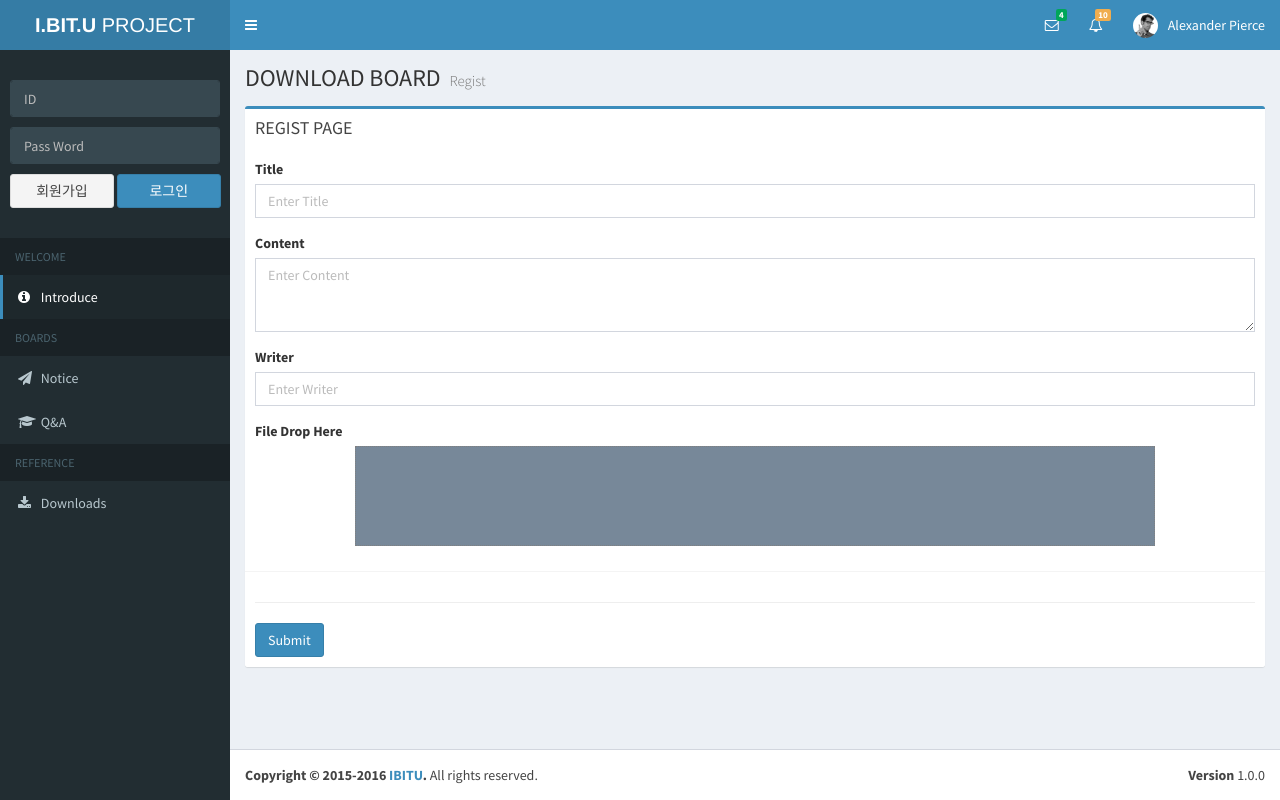
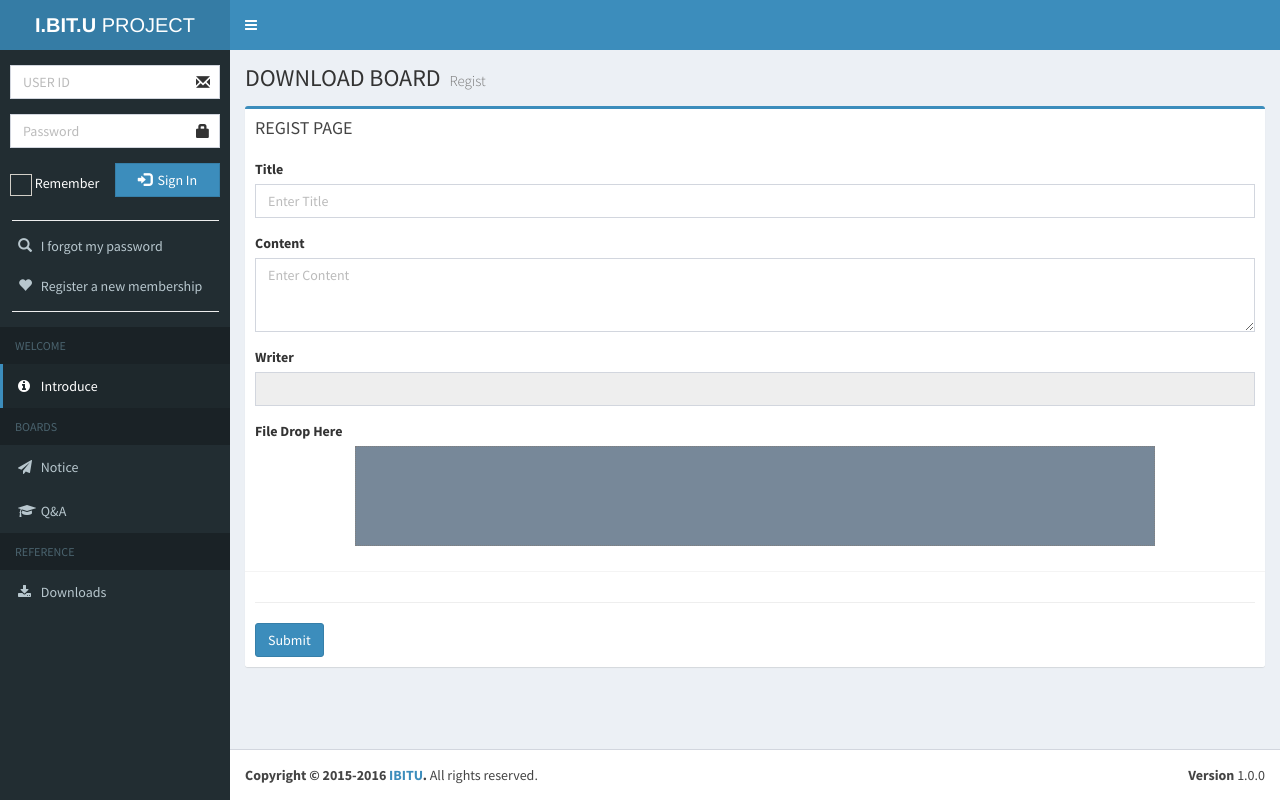
Before and after one commit to 3JO/mariaBrd, a Java web app: page /dboard/registPage in a window 1280 px wide. Run offline with Spring Boot 4, a stand-in JSP engine, Linux system fonts and the light colour scheme; the project's own start-up code is not run, and a stand-in starts its controllers and pages; some libraries are stand-ins or nearby versions.

Commit message:
login + regist account

```diff
--- a/src/main/webapp/WEB-INF/spring/appServlet/servlet-context.xml
+++ b/src/main/webapp/WEB-INF/spring/appServlet/servlet-context.xml
@@ -40,7 +40,7 @@
 
 	<beans:bean id="authInterceptor" class="org.ibitu.interceptor.AuthInterceptor"></beans:bean>
 
-	<beans:bean id="loginInterceptor" class="org.ibitu.interceptor.LoginInterceptor" />
+	<beans:bean id="loginInterceptor" class="org.ibitu.interceptor.LoginInterceptor"></beans:bean>
 	<interceptors>
 		<interceptor>
 			<mapping path="/user/loginPost" />
@@ -50,8 +50,12 @@
 			<mapping path="/*/register" />
 			<mapping path="/*/modify" />
 			<mapping path="/*/remove" />
+			<mapping path="/dboard/registPage" />
+			<mapping path="/dboard/modifyPage" />
+			<mapping path="/dboard/removePage" />
 			<beans:ref bean="authInterceptor" />
 		</interceptor>
+
 	</interceptors>
 
 
--- a/src/main/webapp/WEB-INF/views/account/createAccount.jsp
+++ b/src/main/webapp/WEB-INF/views/account/createAccount.jsp
@@ -1,5 +1,4 @@
 <%@ taglib uri="http://java.sun.com/jsp/jstl/core" prefix="c"%>
-<%@ page session="false"%>
 <%@ page language="java" contentType="text/html; charset=UTF-8"
    pageEncoding="UTF-8"%>
 <%@ taglib prefix="fmt" uri="http://java.sun.com/jsp/jstl/fmt"%>
--- a/src/main/webapp/WEB-INF/views/dboard/list.jsp
+++ b/src/main/webapp/WEB-INF/views/dboard/list.jsp
@@ -2,7 +2,7 @@
 	pageEncoding="UTF-8"%>
 <%@ taglib uri="http://java.sun.com/jsp/jstl/core" prefix="c"%>
 <%@ taglib prefix="fmt" uri="http://java.sun.com/jsp/jstl/fmt"%>
-<%@ page session="false"%>
+
 
 <%@include file="../include/header.jsp"%>
 
@@ -28,6 +28,7 @@
 						<h3 class="box-title">LIST ALL PAGE</h3>
 						<button type="submit" class="btn btn-primary pull-right">New
 							Board</button>
+							<form action="/user/logout" method="post"><button>logout</button></form>
 					</div>
 
 					<table class="table table-bordered">
--- a/src/main/webapp/WEB-INF/views/dboard/registPage.jsp
+++ b/src/main/webapp/WEB-INF/views/dboard/registPage.jsp
@@ -50,7 +50,7 @@
 							<div class="form-group">
 								<label for="exampleInputEmail1">Writer</label> <input
 									type="text" name="writer" class="form-control"
-									placeholder="Enter Writer">
+									value='${login.uid }' readonly>
 							</div>
 
 							<div class="form-group">
--- a/src/main/webapp/WEB-INF/views/home.jsp
+++ b/src/main/webapp/WEB-INF/views/home.jsp
@@ -1,5 +1,4 @@
 <%@ taglib uri="http://java.sun.com/jsp/jstl/core" prefix="c"%>
-<%@ page session="false"%>
 <%@ page language="java" contentType="text/html; charset=UTF-8"
 	pageEncoding="UTF-8"%>
 <%@ taglib prefix="fmt" uri="http://java.sun.com/jsp/jstl/fmt"%>
@@ -25,7 +24,7 @@
 
 	<!-- <section class="content-header"> 이거 살리면 gif파일사이에 공간이 생김-->
 
-		<img src= "/resources/main_weather.gif" width="100%" height="390">
+		<img src= "/resources/main_weather.gif" width="100%" height="170px">
 
 	<!-- </section> -->
 
--- a/src/main/webapp/WEB-INF/views/iboard/introduce.jsp
+++ b/src/main/webapp/WEB-INF/views/iboard/introduce.jsp
@@ -2,7 +2,6 @@
 	pageEncoding="UTF-8"%>
 <%@ taglib uri="http://java.sun.com/jsp/jstl/core" prefix="c"%>
 <%@ taglib prefix="fmt" uri="http://java.sun.com/jsp/jstl/fmt"%>
-<%@ page session="false"%>
 
 <%@include file="../include/header.jsp"%>
 
--- a/src/main/webapp/WEB-INF/views/include/header.jsp
+++ b/src/main/webapp/WEB-INF/views/include/header.jsp
@@ -5,7 +5,7 @@
 <html>
 <head>
 <meta charset="UTF-8">
-<title>IBITU | Project</title>
+<title>IBITU | HoloVision</title>
 <meta
 	content='width=device-width, initial-scale=1, maximum-scale=1, user-scalable=no'
 	name='viewport'>
@@ -22,6 +22,8 @@
 	rel="stylesheet" type="text/css" />
 <!-- Theme style -->
 <link href="/resources/dist/css/AdminLTE.min.css" rel="stylesheet"
+	type="text/css" />
+<link href="/resources/plugins/iCheck/square/blue.css" rel="stylesheet"
 	type="text/css" />
 <!-- AdminLTE Skins. Choose a skin from the css/skins
          folder instead of downloading all of them to reduce the load. -->
@@ -40,10 +42,18 @@
 <!-- jQuery 2.1.4 -->
 <script src="/resources/plugins/jQuery/jQuery-2.1.4.min.js"></script>
 <script type="text/javascript" src="/resources/js/upload.js"></script>
-<script src="https://cdnjs.cloudflare.com/ajax/libs/handlebars.js/4.0.5/handlebars.js"></script>
+<!-- Bootstrap 3.3.2 JS -->
+<script src="/resources/bootstrap/js/bootstrap.min.js"
+	type="text/javascript"></script>
+<!-- iCheck -->
+<script src="/resources/plugins/iCheck/icheck.min.js"
+	type="text/javascript"></script>
+<script
+	src="https://cdnjs.cloudflare.com/ajax/libs/handlebars.js/4.0.5/handlebars.js"></script>
+<%@ taglib uri="http://java.sun.com/jsp/jstl/core" prefix="c"%>
 <body class="skin-blue sidebar-mini">
 	<div class="wrapper">
-
+	<c:if test="${empty login}">
 			<header class="main-header">
 				<!-- Logo -->
 				<a href="http://localhost:8080/" class="logo"> <!-- mini logo for sidebar mini 50x50 pixels -->
@@ -54,161 +64,155 @@
 				<nav class="navbar navbar-static-top" role="navigation">
 					<!-- Sidebar toggle button-->
 					<a href="#" class="sidebar-toggle" data-toggle="offcanvas"
-					role="button"> <span class="sr-only">Toggle navigation</span> <span
-					class="icon-bar"></span> <span class="icon-bar"></span> <span
+						role="button"> <span class="sr-only">Toggle navigation</span>
+						<span class="icon-bar"></span> <span class="icon-bar"></span> <span
+						class="icon-bar"></span>
+					</a>
+				</nav>
+			</header>
+		</c:if>
+
+		<c:if test="${not empty login}">
+			<header class="main-header">
+				<!-- Logo -->
+				<a href="http://localhost:8080/" class="logo"> <!-- mini logo for sidebar mini 50x50 pixels -->
+					<span class="logo-mini"><b>IBU</b></span> <!-- logo for regular state and mobile devices -->
+					<span class="logo-lg"><b>I.BIT.U</b> PROJECT</span>
+				</a>
+				<!-- Header Navbar: style can be found in header.less -->
+				<nav class="navbar navbar-static-top" role="navigation">
+					<!-- Sidebar toggle button-->
+					<a href="#" class="sidebar-toggle" data-toggle="offcanvas"
+						role="button"> <span class="sr-only">Toggle navigation</span>
+						<span class="icon-bar"></span> <span class="icon-bar"></span> <span
 						class="icon-bar"></span>
 					</a>
 					<div class="navbar-custom-menu">
 						<ul class="nav navbar-nav">
-						<!-- Messages: style can be found in dropdown.less-->
-						<li class="dropdown messages-menu"><a href="#"
-							class="dropdown-toggle" data-toggle="dropdown"> <i
-								class="fa fa-envelope-o"></i> <span class="label label-success">4</span>
-						</a>
-							<ul class="dropdown-menu">
-								<li class="header">You have 4 messages</li>
-								<li>
-									<!-- inner menu: contains the actual data -->
-									<ul class="menu">
-										<li>
-											<!-- start message --> <a href="#">
-												<div class="pull-left">
-													<img src="/resources/dist/img/user7-128x128.jpg"
-														class="img-circle" alt="User Image" />
-												</div>
-												<h4>
-													Support Team <small><i class="fa fa-clock-o"></i> 5
-														mins</small>
-												</h4>
-												<p>Why not buy a new awesome theme?</p>
-										</a>
-										</li>
-										<!-- end message -->
-										<li><a href="#">
-												<div class="pull-left">
-													<img src="/resources/dist/img/user3-128x128.jpg"
-														class="img-circle" alt="user image" />
-												</div>
-												<h4>
-													AdminLTE Design Team <small><i
-														class="fa fa-clock-o"></i> 2 hours</small>
-												</h4>
-												<p>Why not buy a new awesome theme?</p>
-										</a></li>
-										<li><a href="#">
-												<div class="pull-left">
-													<img src="/resources/dist/img/user4-128x128.jpg"
-														class="img-circle" alt="user image" />
-												</div>
-												<h4>
-													Developers <small><i class="fa fa-clock-o"></i>
-														Today</small>
-												</h4>
-												<p>Why not buy a new awesome theme?</p>
-										</a></li>
-										<li><a href="#">
-												<div class="pull-left">
-													<img src="/resources/dist/img/user3-128x128.jpg"
-														class="img-circle" alt="user image" />
-												</div>
-												<h4>
-													Sales Department <small><i class="fa fa-clock-o"></i>
-														Yesterday</small>
-												</h4>
-												<p>Why not buy a new awesome theme?</p>
-										</a></li>
-										<li><a href="#">
-												<div class="pull-left">
-													<img src="/resources/dist/img/user4-128x128.jpg"
-														class="img-circle" alt="user image" />
-												</div>
-												<h4>
-													Reviewers <small><i class="fa fa-clock-o"></i> 2
-														days</small>
-												</h4>
-												<p>Why not buy a new awesome theme?</p>
-										</a></li>
-									</ul>
-								</li>
-								<li class="footer"><a href="#">See All Messages</a></li>
-							</ul></li>
-						<!-- Notifications: style can be found in dropdown.less -->
-						<li class="dropdown notifications-menu"><a href="#"
-							class="dropdown-toggle" data-toggle="dropdown"> <i
-								class="fa fa-bell-o"></i> <span class="label label-warning">10</span>
-						</a>
-							<ul class="dropdown-menu">
-								<li class="header">You have 10 notifications</li>
-								<li>
-									<!-- inner menu: contains the actual data -->
-									<ul class="menu">
-										<li><a href="#"> <i class="fa fa-users text-aqua"></i>
-												5 new members joined today
-										</a></li>
-										<li><a href="#"> <i class="fa fa-warning text-yellow"></i>
-												Very long description here that may not fit into the page
-												and may cause design problems
-										</a></li>
-										<li><a href="#"> <i class="fa fa-users text-red"></i>
-												5 new members joined
-										</a></li>
 
-										<li><a href="#"> <i
-												class="fa fa-shopping-cart text-green"></i> 25 sales made
-										</a></li>
-										<li><a href="#"> <i class="fa fa-user text-red"></i>
-												You changed your username
-										</a></li>
-									</ul>
-								</li>
-								<li class="footer"><a href="#">View all</a></li>
-							</ul></li>
 							<!-- User Account: style can be found in dropdown.less -->
 							<li class="dropdown user user-menu"><a href="#"
 								class="dropdown-toggle" data-toggle="dropdown"> <img
 									src="/resources/dist/img/user2-160x160.jpg" class="user-image"
-								alt="User Image" /> <span class="hidden-xs">Alexander
-									Pierce</span>
+									alt="User Image" /> <span class="hidden-xs">${login.uname }&nbsp;<i
+										class="glyphicon glyphicon-heart"></i></span>
 							</a>
-							<ul class="dropdown-menu">
-								<!-- User image -->
-								<li class="user-header"><img
-									src="/resources/dist/img/user2-160x160.jpg" class="img-circle"
-									alt="User Image" />
-									<p>
-										Alexander Pierce - Web Developer <small>Member since
-											Nov. 2012</small>
-									</p></li>
-								<!-- Menu Body -->
-								<li class="user-body">
-									<div class="col-xs-4 text-center">
-										<a href="#">Followers</a>
-									</div>
-									<div class="col-xs-4 text-center">
-										<a href="#">Sales</a>
-									</div>
-									<div class="col-xs-4 text-center">
-										<a href="#">Friends</a>
-									</div>
-								</li>
-								<!-- Menu Footer-->
-								<li class="user-footer">
-									<div class="pull-left">
-										<a href="#" class="btn btn-default btn-flat">Profile</a>
-									</div>
-									<div class="pull-right">
-										<a href="#" class="btn btn-default btn-flat">Sign out</a>
-									</div>
-								</li>
-							</ul></li>
-					</ul>
 					</div>
 				</nav>
 			</header>
+		</c:if>
 		<!-- Left side column. contains the logo and sidebar -->
 		<aside class="main-sidebar">
 			<!-- sidebar: style can be found in sidebar.less -->
 			<section class="sidebar">
+
+				<c:if test="${empty login}">
+					<div class="sidebar-menu">
+						<form action="/user/loginPost" method="post"
+							style="height: 140px;">
+							<div class="form-group has-feedback"
+								style="border-right-width: -; margin-right: 10px; margin-left: 10px; margin-top: 15px;">
+								<input type="text" name="uid" class="form-control"
+									placeholder="USER ID" /> <span
+									class="glyphicon glyphicon-envelope form-control-feedback"></span>
+							</div>
+							<div class="form-group has-feedback"
+								style="border-right-width: -; margin-right: 10px; margin-left: 10px; margin-top: 15px; margin-bottom: 0px;">
+								<input type="password" name="upw" class="form-control"
+									placeholder="Password" /> <span
+									class="glyphicon glyphicon-lock form-control-feedback"></span>
+							</div>
+							<div class="form-group has-feedback"
+								style="border-right-width: -; margin-right: 10px; margin-left: 10px; margin-top: 15px; margin-bottom: 15px; height: 34px;">
+								<div class="col-xs-6"
+									style="margin-left: 0px; color: white; padding-left: 0px;">
+									<div class="checkbox icheck">
+										<label> <input type="checkbox" name="useCookie">
+											Remember
+										</label>
+									</div>
+								</div>
+								<!-- /.col -->
+								<div class="col-xs-6 pull-right"
+									style="padding-left: 0px; padding-right: 0px; margin-right: 0px; height: 40px;">
+									<button type="submit"
+										class="btn btn-primary btn-block btn-flat">
+										<i class="glyphicon glyphicon-log-in"></i>&nbsp; Sign In
+									</button>
+								</div>
+								<!-- /.col -->
+							</div>
+
+						</form>
+
+						<hr width="90%" style="margin-bottom: 5px; margin-top: 15px;">
+
+						<ul class="sidebar-menu">
+							<li class="treeview"><a href="#"
+								style="padding-bottom: 10px; padding-top: 10px;"> <i
+									class="glyphicon glyphicon-search"></i> <span>I forgot
+										my password</span>
+							</a></li>
+							<li class="treeview"><a
+								href="http://localhost:8080/account/createAccount"
+								style="padding-bottom: 10px; padding-top: 10px;"> <i
+									class="glyphicon glyphicon-heart"></i> <span>Register a
+										new membership</span>
+							</a></li>
+						</ul>
+
+						<hr width="90%" style="margin-bottom: 15px; margin-top: 5px;">
+					</div>
+				</c:if>
+
+				<c:if test="${not empty login}">
+					<div class="user-panel"
+						style="padding-left: 5px; padding-right: 5px;">
+						<h4 style="color: white; margin-top: 0px; margin-bottom: 0px;">
+							<i class="glyphicon glyphicon-flash"></i>&nbsp;Welcome to
+							HoloVision&nbsp;<i class="glyphicon glyphicon-flash"></i>
+						</h4>
+						<br>
+						<div class="pull-left image">
+							<img src="/resources/dist/img/user2-160x160.jpg"
+								class="img-circle" alt="User Image" />
+						</div>
+
+						<div class="pull-right info" style="font-size: 14pt">
+
+							${login.uname }&nbsp;<i class="glyphicon glyphicon-heart"></i><br>
+							<a href="#"><i class="fa fa-circle text-success"></i> Online</a>
+						</div>
+					</div>
+
+
+					<div class="form-group has-feedback"
+						style="border-right-width: -; margin-right: 10px; margin-left: 10px; margin-top: 15px; margin-bottom: 15px; height: 34px;">
+
+						<!-- /.col -->
+						<div class="col-xs-6 pull-left"
+							style="padding-left: 0px; padding-right: 0px; margin-right: 0px; height: 40px;">
+							<form action=#>
+								<button type="submit" class="btn btn-warning btn-block btn-flat">
+									<i class="glyphicon glyphicon-cog"></i>&nbsp; My Info
+								</button>
+							</form>
+						</div>
+
+						<div class="col-xs-6 pull-right"
+							style="padding-left: 0px; padding-right: 0px; margin-right: 0px; height: 40px;">
+							<form action="/user/logout" method="post">
+								<button type="submit" class="btn btn-danger btn-block btn-flat">
+									<i class="glyphicon glyphicon-log-out"></i>&nbsp; Sign out
+								</button>
+							</form>
+
+						</div>
+						<!-- /.col -->
+					</div>
+
+				</c:if>
+
 
 				<!-- Sidebar user panel -->
 				<!-- 	<div class="user-panel">
@@ -224,9 +228,9 @@
 				</div> -->
 
 
+				<!--
 
-
-		 <!-- 새로 만든 부분 id 패스워드-->
+		 새로 만든 부분 id 패스워드
           <form style = "margin-top: 30px;" action="#" method="get" class="sidebar-form">
             <div>
               <input type="text" name="q" class="form-control" placeholder="ID">
@@ -241,7 +245,7 @@
 
 
 
-          <!--<div style="left: 10px" class="sidebar-form-box-footer clearfix">-->
+          <div style="left: 10px" class="sidebar-form-box-footer clearfix">
            <div style="margin-left: 10px; margin-bottom: 30px;">
 
             <a href="http://localhost:8080/account/createAccount"><button style="width: 104px" class="btn btn-default"> 회원가입</button></a>
@@ -249,7 +253,7 @@
 
           </div>
 
-
+            -->
 
 
 
@@ -262,24 +266,38 @@
 				<!-- sidebar menu: : style can be found in sidebar.less -->
 				<ul class="sidebar-menu">
 					<li class="header">WELCOME</li>
-					<li class="active treeview"><a href="http://localhost:8080/iboard/"> <i
+					<li class="active treeview"><a
+						href="http://localhost:8080/iboard/"> <i
 							class="fa fa-info-circle"></i> <span>Introduce</span>
 					</a></li>
 
 					<li class="header">BOARDS</li>
-					<li class="treeview"><a href="http://localhost:8080/snboard/list"> <i
+					<li class="treeview"><a
+						href="http://localhost:8080/snboard/list"> <i
 							class="fa fa-paper-plane"></i> <span>Notice</span>
 					</a></li>
 
-					<li class="treeview"><a href="http://localhost:8080/qboard/list"> <i
+					<li class="treeview"><a
+						href="http://localhost:8080/qboard/list"> <i
 							class="fa fa-mortar-board"></i> <span>Q&A</span>
 					</a></li>
 
 					<li class="header">REFERENCE</li>
-					<li class="treeview"><a href="http://localhost:8080/dboard/list"> <i
+					<li class="treeview"><a
+						href="http://localhost:8080/dboard/list"> <i
 							class="fa fa-download"></i> <span>Downloads</span>
 					</a></li>
 				</ul>
 			</section>
 			<!-- /.sidebar -->
 		</aside>
+
+		<script>
+			$(function() {
+				$('input').iCheck({
+					checkboxClass : 'icheckbox_square-blue',
+					radioClass : 'iradio_square-blue',
+					increaseArea : '20%' // optional
+				});
+			});
+		</script>
--- a/src/main/webapp/WEB-INF/views/nboard/listAll.jsp
+++ b/src/main/webapp/WEB-INF/views/nboard/listAll.jsp
@@ -2,7 +2,7 @@
 	pageEncoding="UTF-8"%>
 <%@ taglib uri="http://java.sun.com/jsp/jstl/core" prefix="c"%>
 <%@ taglib prefix="fmt" uri="http://java.sun.com/jsp/jstl/fmt"%>
-<%@ page session="false"%>
+
 
 <%@include file="../include/header.jsp"%>
 <!-- Content Wrapper. Contains page content -->
--- a/src/main/webapp/WEB-INF/views/nboard/listCri.jsp
+++ b/src/main/webapp/WEB-INF/views/nboard/listCri.jsp
@@ -2,7 +2,7 @@
 	pageEncoding="UTF-8"%>
 <%@ taglib uri="http://java.sun.com/jsp/jstl/core" prefix="c"%>
 <%@ taglib prefix="fmt" uri="http://java.sun.com/jsp/jstl/fmt"%>
-<%@ page session="false"%>
+
 
 <%@include file="../include/header.jsp"%>
 <!-- Content Wrapper. Contains page content -->
--- a/src/main/webapp/WEB-INF/views/nboard/listPage.jsp
+++ b/src/main/webapp/WEB-INF/views/nboard/listPage.jsp
@@ -2,7 +2,6 @@
 	pageEncoding="UTF-8"%>
 <%@ taglib uri="http://java.sun.com/jsp/jstl/core" prefix="c"%>
 <%@ taglib prefix="fmt" uri="http://java.sun.com/jsp/jstl/fmt"%>
-<%@ page session="false"%>
 
 <%@include file="../include/header.jsp"%>
 
--- a/src/main/webapp/WEB-INF/views/qboard/list.jsp
+++ b/src/main/webapp/WEB-INF/views/qboard/list.jsp
@@ -2,7 +2,7 @@
 	pageEncoding="UTF-8"%>
 <%@ taglib uri="http://java.sun.com/jsp/jstl/core" prefix="c"%>
 <%@ taglib prefix="fmt" uri="http://java.sun.com/jsp/jstl/fmt"%>
-<%@ page session="false"%>
+
 
 <%@include file="../include/header.jsp"%>
 
--- a/src/main/webapp/WEB-INF/views/snboard/list.jsp
+++ b/src/main/webapp/WEB-INF/views/snboard/list.jsp
@@ -2,7 +2,7 @@
 	pageEncoding="UTF-8"%>
 <%@ taglib uri="http://java.sun.com/jsp/jstl/core" prefix="c"%>
 <%@ taglib prefix="fmt" uri="http://java.sun.com/jsp/jstl/fmt"%>
-<%@ page session="false"%>
+
 
 <%@include file="../include/header.jsp"%>
 
--- a/src/main/webapp/WEB-INF/views/uploadResult.jsp
+++ b/src/main/webapp/WEB-INF/views/uploadResult.jsp
@@ -1,6 +1,6 @@
 <%@ page language="java" contentType="text/html; charset=UTF-8"
 	pageEncoding="UTF-8"%>
-<%@ page session="false"%>
+
 
 <script>
 	var result = '${savedName}';
```
Also changed, not shown: src/main/java/org/ibitu/controller/UserController.java (+9 -8 lines), src/main/webapp/WEB-INF/views/dboard/readPage.jsp (+112 -60 lines), src/main/webapp/WEB-INF/views/user/login.jsp (+4 -4 lines). Lines whose indentation alone changed are shown as unchanged.
